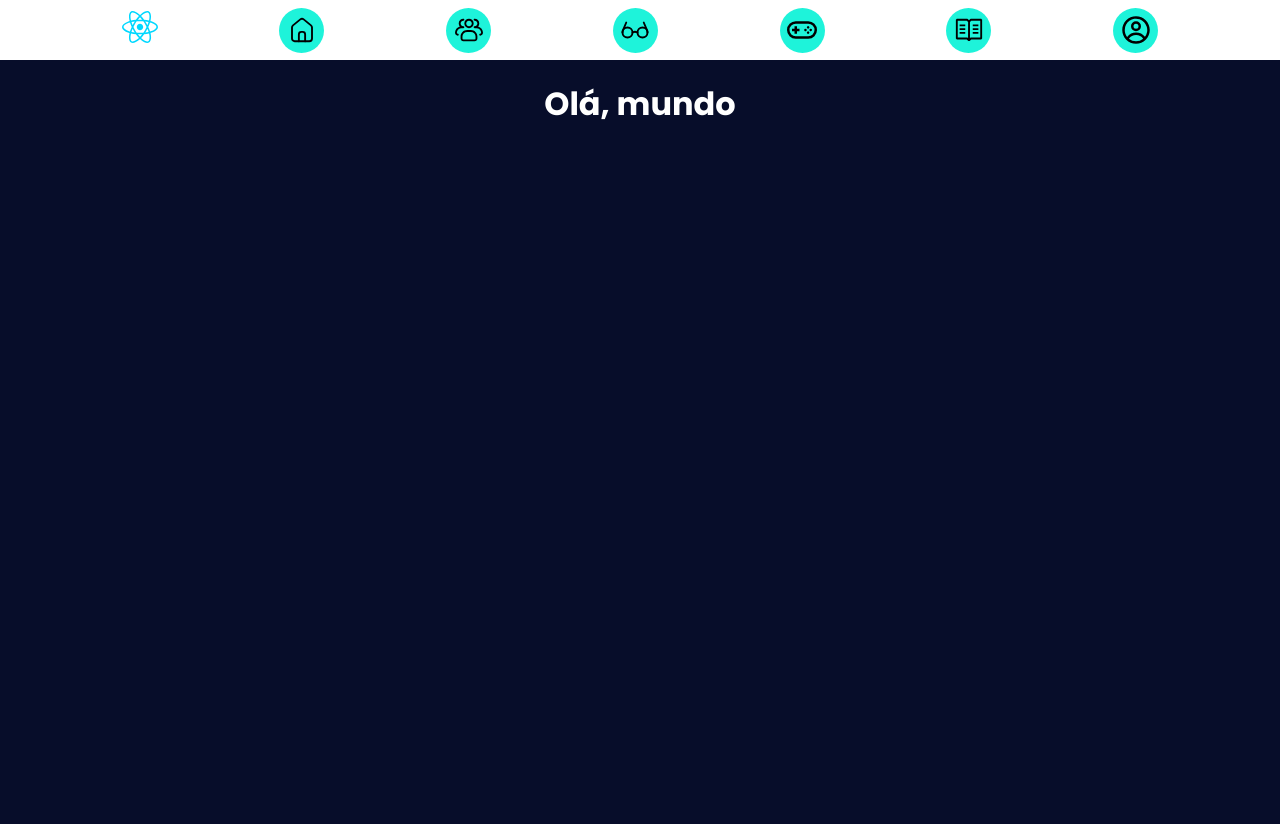
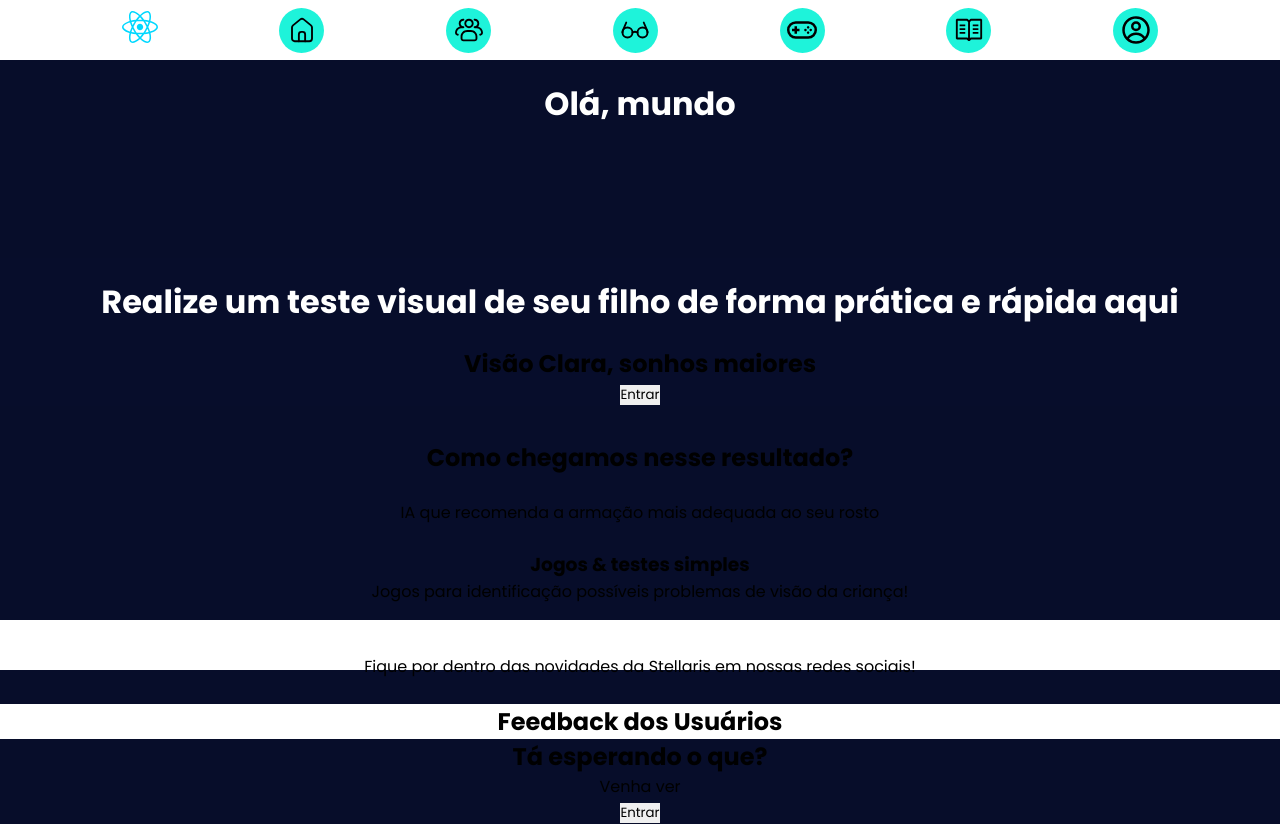
Before and after one commit to Rirfit/stellaris_FE, a React (Vite) app in the folder Stellaris/: page / in a window 1280 px wide. Before the commit the page ends 800 px from the top, so only its background shows below. Built offline with nearby package versions, Linux system fonts and the light colour scheme.

Commit message:
estrutura home

```diff
--- a/Stellaris/src/components/Navbar/index.jsx
+++ b/Stellaris/src/components/Navbar/index.jsx
@@ -24,10 +24,11 @@ const NavBar =()=>{
             <Link className="btn iabtn"></Link> <p className='paragrafoBtn'>IA</p>
             <Link className="btn jogosbtn"></Link> <p className='paragrafoBtn'>Jogos</p>
             <Link className="btn blog"></Link> <p className='paragrafoBtn'>Blog</p>
-            <Link className="btn meuPerfilbtn"></Link> <p className='paragrafoBtn'>Meu Perfil</p>
+            <Link className="btn meuPerfilbtn"to={"/login"}></Link> <p className='paragrafoBtn'>Meu Perfil</p>
         </div>
     </nav>
     )
 }
+<button><Link to={"/"}>concluir</Link></button>
 
 export default NavBar
--- a/Stellaris/src/components/Navbar/style.css
+++ b/Stellaris/src/components/Navbar/style.css
@@ -118,7 +118,7 @@ nav{
     display: none;
 }
 
-@media (max-width: 450px) {
+@media (max-width: 650px) {
     .links-container{
         flex-direction: column;
         align-items: flex-start;
--- a/Stellaris/src/pages/Home/index.jsx
+++ b/Stellaris/src/pages/Home/index.jsx
@@ -6,6 +6,56 @@ export const Home = () => {
         <>
         <NavBar/>
         <h1>Olá, mundo</h1>
+        <div className="callToActionUm">
+            <h1>Realize um teste visual de seu filho de forma prática e rápida aqui</h1>
+            <h2>Visão Clara, sonhos maiores</h2>
+            <button>Entrar</button>
+        </div>
+
+        <div className="contentResultado">
+            <h2>Como chegamos nesse resultado?</h2>
+            <div className="contentIA">
+                <img src="" alt="" />
+                <h3></h3>
+                <p>IA que recomenda a armação mais adequada ao seu rosto</p>
+            </div>
+
+            <div className="contentJogos">
+                <img src="" alt="" />
+                <h3>Jogos & testes simples</h3>
+                <p>Jogos para identificação possíveis problemas de visão da criança!</p>
+            </div>
+
+            <div className="contentGuia">
+                <ul>
+                    <li>
+                        <div className="contentCard"></div>
+                    </li>
+                    <li>
+                        <div className="contentCard"></div>
+                    </li>
+                </ul>
+
+            </div>
+
+            <div className="contentMarketing">
+                <p>Fique por dentro das novidades da
+                Stellaris em nossas redes sociais!</p>
+                <img src="" alt="" />
+                <img src="" alt="" />
+                <img src="" alt="" />
+                <img src="" alt="" />
+            </div>
+            <div className="contentFeedback">
+                <h2>Feedback dos Usuários</h2>
+
+            </div>
+            <div className="callToActionDois">
+                <h2>Tá esperando o que?</h2>
+                <p>Venha ver</p>
+                <button>Entrar</button>
+            </div>
+        </div>
         </>
     )
 }
--- a/Stellaris/src/pages/Home/styles.css
+++ b/Stellaris/src/pages/Home/styles.css
@@ -0,0 +1,53 @@
+
+.callToActionUm{
+position: relative;
+left: 0px;
+top: 110px;
+
+background: #070D2B;
+}
+
+.contentResultado{
+
+position: relative;
+top: 9rem;
+
+
+
+}
+
+.contentJogos{
+
+
+
+
+}
+
+.contentGuia{
+position: relative;
+top: 1rem;
+background: #FFFFFF;
+}
+
+.contentMarketing{
+  /* Frame 15 */
+
+position: relative;
+
+
+
+
+}
+.contentFeedback{
+    /* Frame 27 */
+
+position: relative;
+
+
+background: #FFFFFF;
+
+}
+
+.callToActionDois{
+
+}
```
